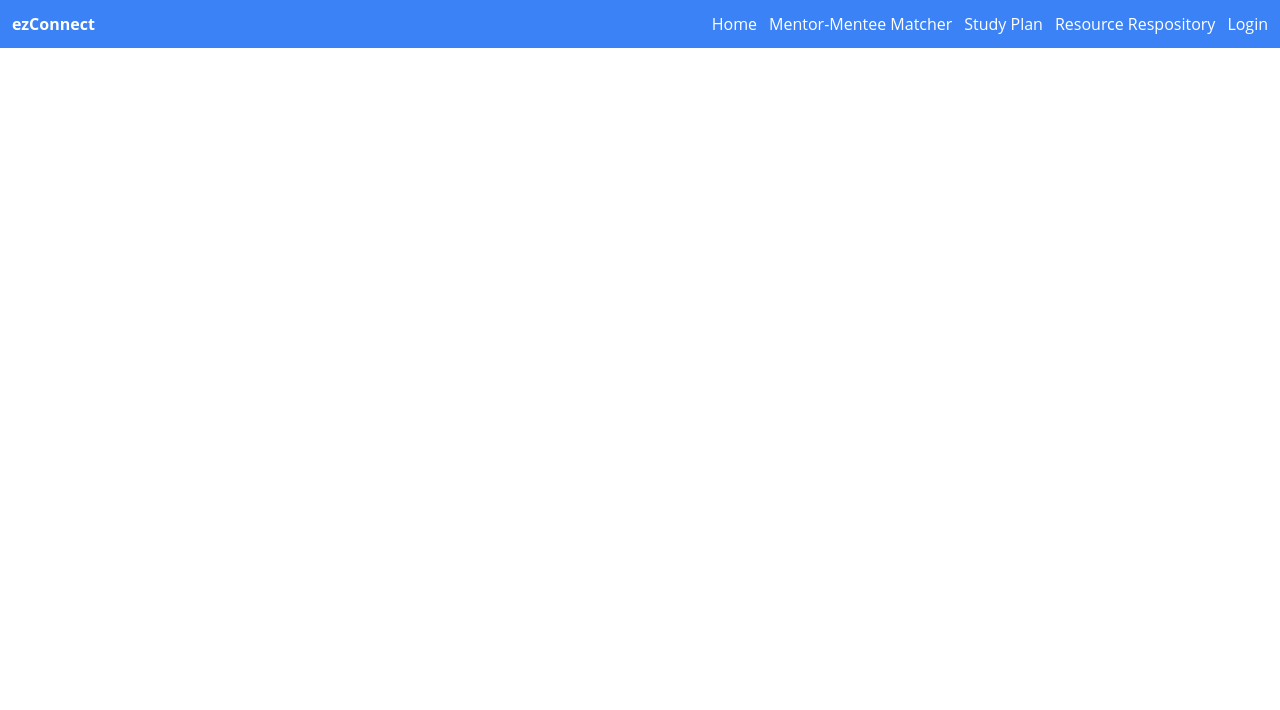
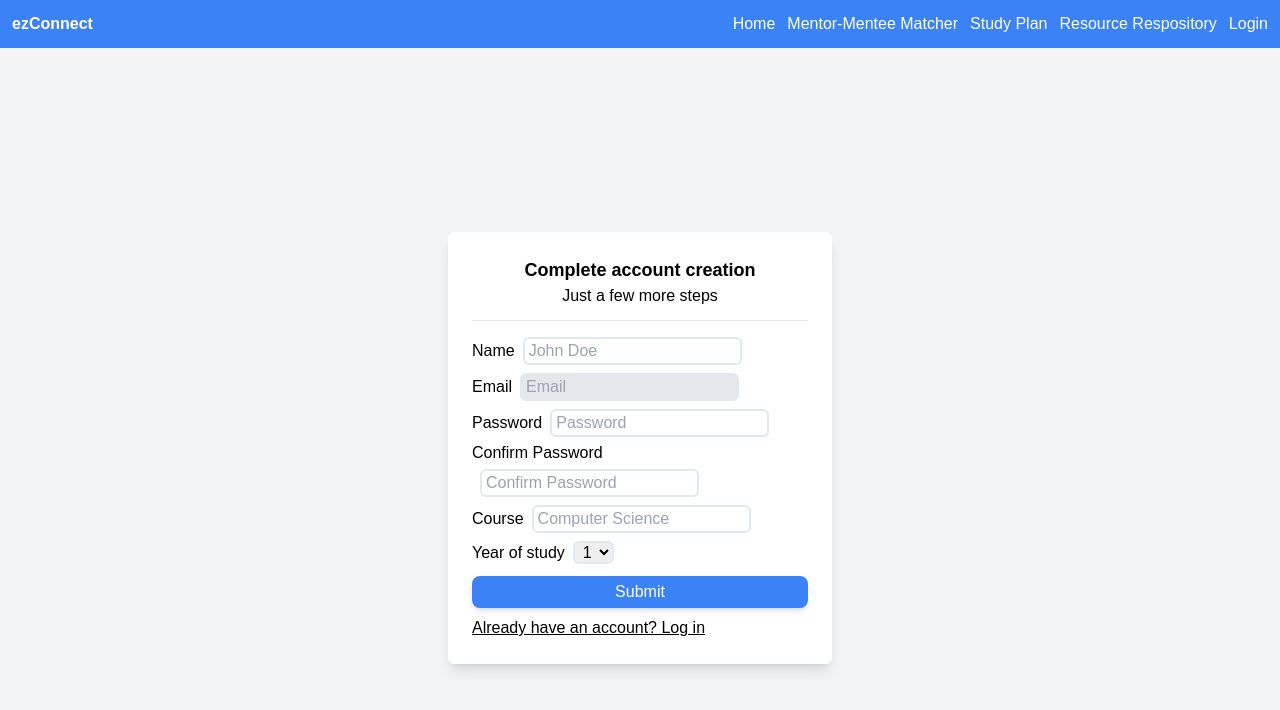
Before and after one commit to camille-readbean/ezConnect, a React (Create React App) app in the folder frontend/: page /signup/verify in a window 1280 px wide. Shown: the top 710 px of the page. Built offline with nearby package versions, Linux system fonts and the light colour scheme.

Commit message:
Feature: Sign up via email verification Update: changed font to Roboto
Update: Move files around and standardise paths
  might need to rename in future
  - signup/create-account
  - signup/verify

```diff
--- a/frontend/public/index.html
+++ b/frontend/public/index.html
@@ -7,7 +7,7 @@
     <meta name="theme-color" content="#000000" />
     <meta
       name="description"
-      content="Web site created using create-react-app"
+      content="NUS Site to help with mentor matching, study plans and finding resources"
     />
     <link rel="apple-touch-icon" href="%PUBLIC_URL%/logo192.png" />
     <!--
@@ -24,7 +24,7 @@
       work correctly both with client-side routing and a non-root public URL.
       Learn how to configure a non-root public URL by running `npm run build`.
     -->
-    <title>React App</title>
+    <title>ezConnect</title>
   </head>
   <body>
     <noscript>You need to enable JavaScript to run this app.</noscript>
--- a/frontend/src/App.js
+++ b/frontend/src/App.js
@@ -3,7 +3,8 @@ import AboutUs from "./Pages/AboutUs";
 import Homepage from "./Pages/Homepage";
 import ForgotPassword from "./Pages/ForgotPassword";
 import Navigation from "./Components/Navigation";
-import CreateAccount from "./Pages/CreateAccount";
+import CreateAccount from "./Pages/sign-up/CreateAccount";
+import Verify from "./Pages/sign-up/Verify";
 import MentorMenteeMatcher from "./Pages/MentorMenteeMatcher";
 import StudyPlan from "./Pages/StudyPlan";
 import ResourceRespository from "./Pages/ResourceRespository";
@@ -24,7 +25,8 @@ function App() {
         <Route path="/homepage" element={<Homepage />} />
         <Route path="/login" element={<LoginPage setLogin={setLogin} />} />
         <Route path="/forgotpassword" element={<ForgotPassword />} />
-        <Route path="/createaccount" element={<CreateAccount />} />
+        <Route path="/signup/create-account" element={<CreateAccount />} />
+        <Route path="/signup/verify" element={<Verify />} />
         <Route path="/mentormenteematcher" element={<MentorMenteeMatcher />} />
         <Route path="/studyplan" element={<StudyPlan />} />
         <Route path="/resourcerespository" element={<ResourceRespository />} />
--- a/frontend/src/Pages/LoginPage.js
+++ b/frontend/src/Pages/LoginPage.js
@@ -59,7 +59,7 @@ export default function LoginPage(props) {
           </button>
         </form>
 
-        <Link to="/createaccount" className="underline">
+        <Link to="/signup/create-account" className="underline">
           {" "}
           Don't have an account? Create one here!{" "}
         </Link>
--- /dev/null
+++ b/frontend/src/Pages/sign-up/CreateAccount.js
@@ -0,0 +1,67 @@
+import { Link } from "react-router-dom";
+import { useState } from "react";
+
+function CreateAccount() {
+  const [responseMessage, setResponseMessage] = useState("");
+
+  const handleCreateAccount = (event) => {
+    event.preventDefault();
+    console.log(event.target.email.value);
+    fetch("http://localhost:5000/api/auth/signup", {
+      method: "POST",
+      headers: {
+        "Content-Type": "application/json",
+      },
+      body: JSON.stringify({
+        email: event.target.email.value,
+      }),
+    }).then((res) => res.json())
+      .then((data) => {
+        if (data.message) {
+          setResponseMessage(data.message);
+        } else if (data.error) {
+          setResponseMessage(data.error);
+        } else if (data.detail) {
+          setResponseMessage(data.detail);
+        }
+      });
+  };
+
+  return (
+    <div className="flex h-screen bg-gray-100 items-center justify-center">
+      <section className="w-96 p-6 shadow-lg bg-white rounded-md">
+        <h1 className="text-lg font-bold text-center">Create Account</h1>
+        <hr className="my-3"></hr>
+
+        <form onSubmit={handleCreateAccount}>
+          <p>
+            <label htmlFor="signupemail">Email</label>
+            <input
+              type="email"
+              name="email"
+              id="signupemail"
+              placeholder="Email"
+              className="createaccountinputbox"
+              required
+            />
+          </p>
+
+          <button
+            type="submit"
+            className="w-full my-2 bg-blue-500 px-2 py-1 rounded-lg text-white shadow-md"
+          >
+            Submit
+          </button>
+        </form>
+
+        {responseMessage && <p>{responseMessage}</p>}
+
+        <Link to="/login" className="underline">
+          Already have an account? Log in
+        </Link>
+      </section>
+    </div>
+  );
+}
+
+export default CreateAccount;
--- a/frontend/src/Pages/CreateAccount.js
+++ b/frontend/src/Pages/sign-up/Verify.js
@@ -1,48 +1,61 @@
 import { Link } from "react-router-dom";
+import { useState } from "react";
 
 function CreateAccount() {
+  const [responseMessage, setResponseMessage] = useState("");
+
+  const urlParams = new URLSearchParams(window.location.search);
+  const email = urlParams.get('email');
+  const signUpRequestToken = urlParams.get('signUpRequestToken')
+
   const handleCreateAccount = (event) => {
     event.preventDefault();
+
+    const password = event.target.password.value;
+    const confirmPassword = event.target.confirmpassword.value;
+    if (password !== confirmPassword) {
+      setResponseMessage("Password must match");
+      return;
+    }
     console.log(event.target.email.value);
-    fetch("http://localhost:5000/api/auth/signup", {
-      method: "POST",
+    fetch(`http://localhost:5000/api/auth/signup/${signUpRequestToken}?emailQueryString=${email}`, {
+      method: "PUT",
       headers: {
         "Content-Type": "application/json",
       },
       body: JSON.stringify({
-        email: event.target.email.value,
+        name: event.target.name.value,
+        year: parseInt(event.target.yearofstudy.value),
+        course: event.target.course.value,
+        password: event.target.password.value,
       }),
-    }).then((res) => {
-      console.log("SUCCESS");
+    }).then((res) => res.json())
+    .then((data) => {
+      if (data.message) {
+        setResponseMessage(data.message);
+      } else if (data.error) {
+        setResponseMessage(data.error);
+      } else if (data.detail) {
+        setResponseMessage(data.detail);
+      }
     });
   };
 
   return (
     <div className="flex h-screen bg-gray-100 items-center justify-center">
       <section className="w-96 p-6 shadow-lg bg-white rounded-md">
-        <h1 className="text-lg font-bold text-center">Create Account</h1>
+        <h1 className="text-lg font-bold text-center">Complete account creation</h1>
+        <center>Just a few more steps</center>
         <hr className="my-3"></hr>
 
         <form onSubmit={handleCreateAccount}>
           <p>
-            <label for="firstname">First Name</label>
+            <label for="name">Name</label>
             <input
               type="text"
-              name="firstname"
-              id="firstname"
-              placeholder="First Name"
-              className="createaccountinputbox"
-              required
-            />
-          </p>
-
-          <p>
-            <label for="lastname">Last Name</label>
-            <input
-              type="text"
-              name="lastname"
-              id="lastname"
-              placeholder="Last Name"
+              name="name"
+              id="name"
+              placeholder="John Doe"
               className="createaccountinputbox"
               required
             />
@@ -55,8 +68,10 @@ function CreateAccount() {
               name="email"
               id="signupemail"
               placeholder="Email"
-              className="createaccountinputbox"
+              className="createaccountinputbox bg-gray-200 pointer-events-none"
+              value={email}
               required
+              tabIndex="-1"
             />
           </p>
 
@@ -73,12 +88,24 @@ function CreateAccount() {
           </p>
 
           <p>
+            <label htmlFor="confirmpassword">Confirm Password</label>
+            <input
+              type="password"
+              name="confirmpassword"
+              id="confirmpassword"
+              placeholder="Confirm Password"
+              className="createaccountinputbox"
+              required
+            />
+          </p>
+
+          <p>
             <label for="course">Course</label>
             <input
               type="text"
               name="course"
               id="course"
-              placeholder="Course"
+              placeholder="Computer Science"
               className="createaccountinputbox"
               required
             />
@@ -109,6 +136,8 @@ function CreateAccount() {
           </button>
         </form>
 
+        {responseMessage && <p>{responseMessage}</p>}
+
         <Link to="/login" className="underline">
           Already have an account? Log in
         </Link>
--- a/frontend/src/index.css
+++ b/frontend/src/index.css
@@ -4,7 +4,7 @@
 
 @layer base {
   html {
-    font-family: "Open Sans";
+    font-family: sans-serif
   }
 
   .createaccountinputbox {
```
